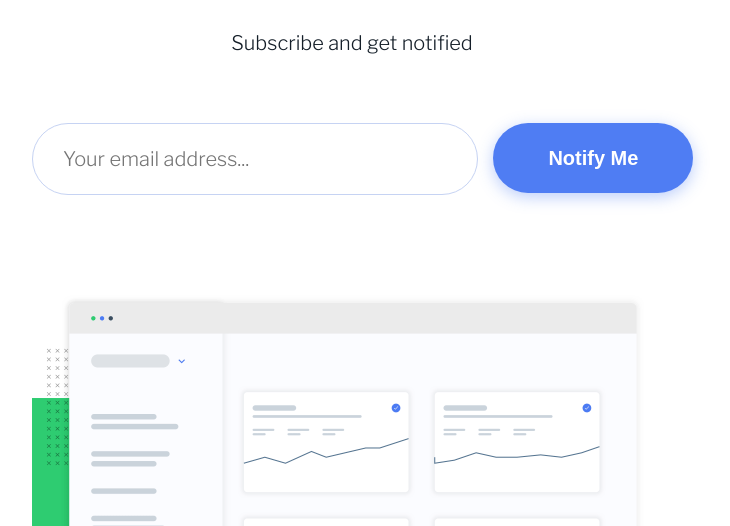
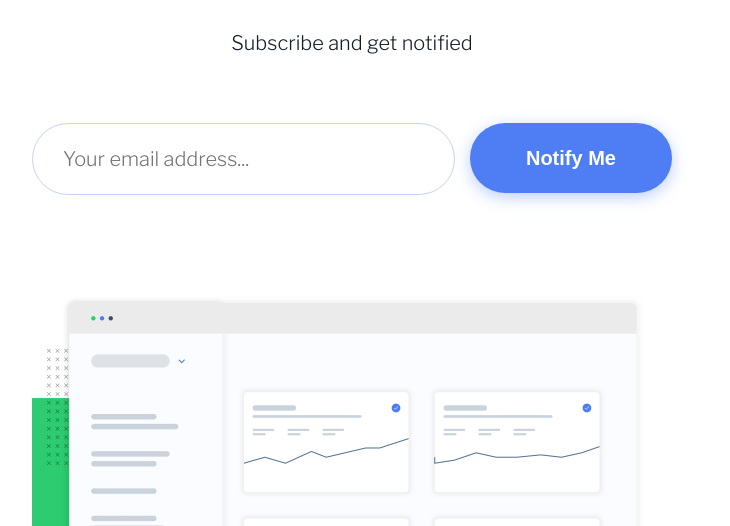
Before and after one commit to ledihildawan/ping-coming-soon-page, a plain HTML site: page index.html in a window 1280 px wide. Shown: the part 274-800 px from the top of the page, without its empty margins (288-1018 px from the left). Drawn offline with nearby package versions, Linux system fonts and the light colour scheme.

Commit message:
fix overflow form

```diff
--- a/scss/_form.scss
+++ b/scss/_form.scss
@@ -10,7 +10,7 @@ $border-color: #c6d3f3;
     .form-group {
       margin-bottom: 0;
       margin-right: 0.75rem;
-      flex: 1 0 69.75%;
+      flex: 1 0 65.75%;
     }
 
     .btn {
```
Also changed, not shown: style.min.css.
